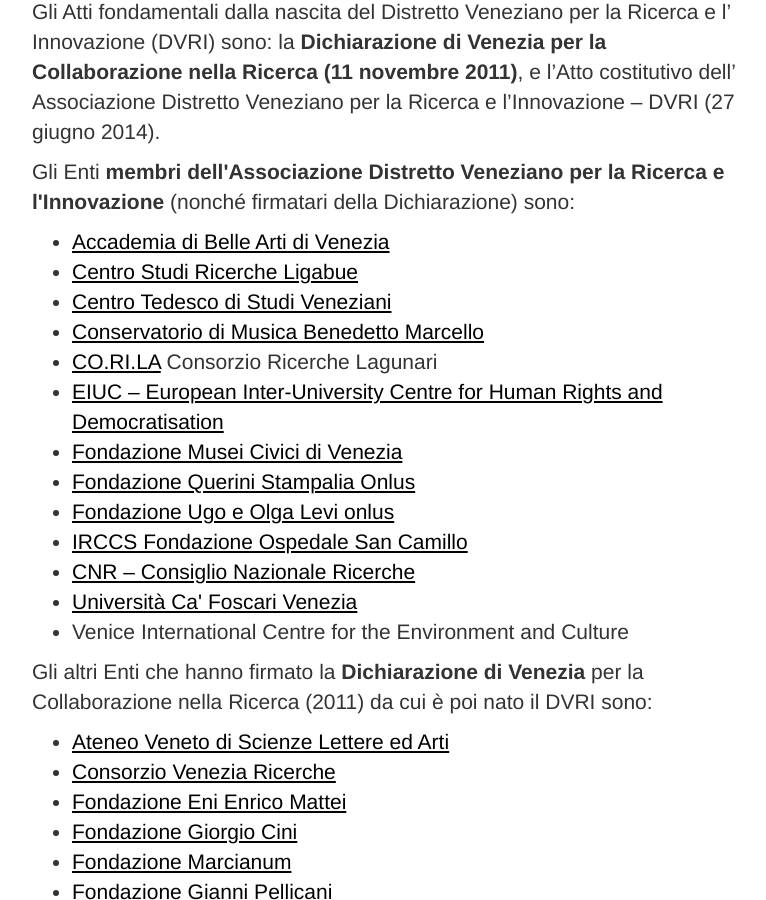
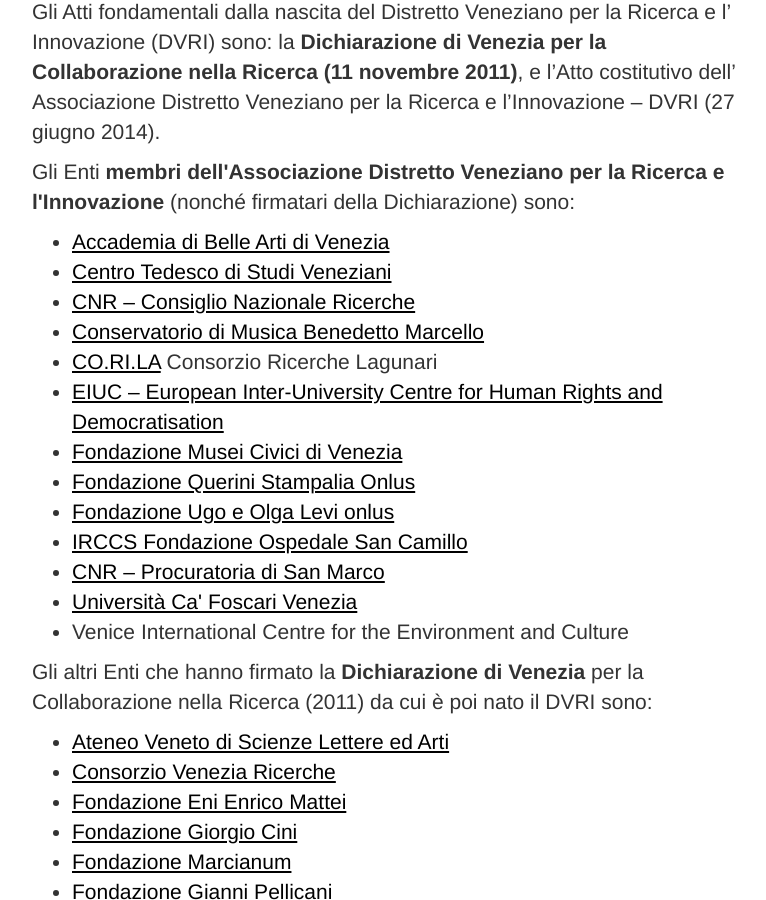
Before and after one commit to simonini/dvri-j-theme, a Jekyll site: the page built from progetti/chi-siamo.html, in a window 1280 px wide and 900 px high, scrolled down 4370 px. Shown: the whole window, without its empty margins (253-1019 px from the left). Built offline with Jekyll 4.4.1, drawn with Linux system fonts in a browser that asks for light colours; the table of contents is made by our own code.

Commit message:
Update chi-siamo.html

```diff
--- a/progetti/chi-siamo.html
+++ b/progetti/chi-siamo.html
@@ -67,8 +67,8 @@
 <p>Gli Enti <strong>membri dell'Associazione Distretto Veneziano per la Ricerca e l'Innovazione</strong> (nonché firmatari della Dichiarazione) sono:</p>
 <ul>
 <li><a href="http://www.accademiavenezia.it/" target="_blank">Accademia di Belle Arti di Venezia</a></li>
-<li><a href="http://www.csrl.it" target="_blank">Centro Studi Ricerche Ligabue</a></li>
 <li><a href="http://www.dszv.it" target="_blank">Centro Tedesco di Studi Veneziani</a></li>
+<li><a href="https://www.cnr.it/" target="_blank">CNR &#8211; Consiglio Nazionale Ricerche</a></li>
 <li><a href="http://www.conservatoriovenezia.net" target="_blank">Conservatorio di Musica Benedetto Marcello</a></li>
 <li><a href="http://www.corila.it" target="_blank">CO.RI.LA</a> Consorzio Ricerche Lagunari</li>
 <li><a href="http://www.eiuc.org" target="_blank">EIUC &#8211; European Inter-University Centre for Human Rights and Democratisation</a></li>
@@ -76,7 +76,7 @@
 <li><a href="http://www.querinistampalia.org" target="_blank">Fondazione Querini Stampalia Onlus</a></li>
 <li><a href="http://www.fondazionelevi.it/" target="_blank">Fondazione Ugo e Olga Levi onlus</a></li>
 <li><a href="http://www.ospedalesancamillo.net" target="_blank">IRCCS Fondazione Ospedale San Camillo</a></li>
-<li><a href="https://www.cnr.it/" target="_blank">CNR &#8211; Consiglio Nazionale Ricerche</a></li>
+<li><a href="http://www.basilicasanmarco.it/procuratoria/" target="_blank">CNR &#8211; Procuratoria di San Marco</a></li>
 <li><a href="http://www.unive.it" target="_blank">Università Ca' Foscari Venezia</a></li>
 <li>Venice International Centre for the Environment and Culture</li>
 </ul>
```
